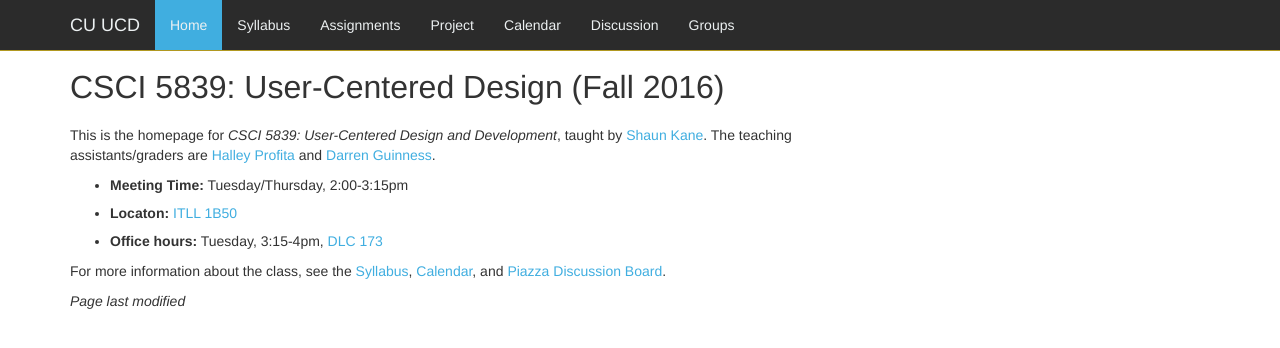
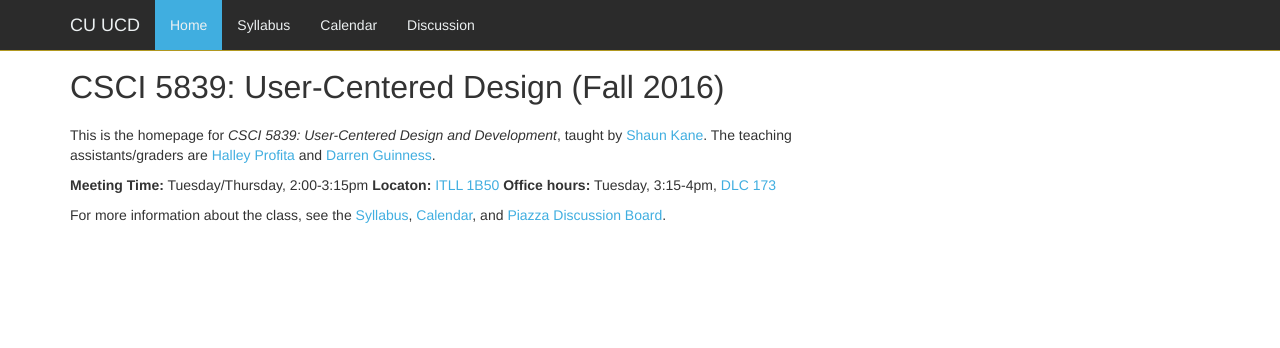
Before and after one commit to shaunkane/csci5839, a Jekyll site: the page built from index.md, in a window 1280 px wide. Shown: the top 348 px of the page. Built offline with Jekyll 4.4.1, drawn with Linux system fonts in a browser that asks for light colours.

Commit message:
simplified navigation

```diff
--- a/_config.yml
+++ b/_config.yml
@@ -7,5 +7,3 @@ description: "Bootstrap theme"
 # Build settings
 markdown: kramdown
 permalink: pretty
-gems:
-  - jekyll-last-modified-at
--- a/_layouts/default.html
+++ b/_layouts/default.html
@@ -26,11 +26,8 @@
           <ul class="nav navbar-nav">
             <li id="home"><a href="{{ page.root }}index.html">Home</a></li>
 		 <li id="syllabus"><a href="{{ page.root }}syllabus.html">Syllabus</a></li>
-		 			 <li id="assignments"><a href="{{ page.root }}assignments.html">Assignments</a></li>
-					 		 			 <li id="project"><a href="{{ page.root }}project.html">Project</a></li>
             <li id="calendar"><a href=https://docs.google.com/a/colorado.edu/spreadsheets/d/1buQd9hJEMzsPYYlKtFDSn4ric1YP7EgrqsXLFM-mmOs/edit?usp=sharing" target="_blank">Calendar</a></li>
             <li id="discussion"><a href="https://piazza.com/class/irzgwb3cgty63h" target="_blank">Discussion</a></li>
-			<li id="groups"><a href="{{ page.root }}groups.html">Groups</a></li>
           </ul>
         </div><!--/.nav-collapse -->
       </div>
@@ -40,7 +37,6 @@
 
       <div class="main">
 		  {{ content }}
-		  <p><em>Page last modified {{ page.last_modified_at | date: '%B %-d %Y' }}</em></p>
       </div>
     </div><!-- /.container -->
 	<script src="{{ page.root }}js/jquery-2.1.1.min.js"></script>
--- a/index.md
+++ b/index.md
@@ -8,8 +8,8 @@ highlight: home
 
 This is the homepage for *CSCI 5839: User-Centered Design and Development*, taught by [Shaun Kane](http://shaunkane.com). The teaching assistants/graders are <a href="mailto:halley.profita@colorado.edu">Halley Profita</a> and <a href="mailto:darren.guinness@colorado.edu">Darren Guinness</a>.
 
-- **Meeting Time:** Tuesday/Thursday, 2:00-3:15pm
-- **Locaton:** [ITLL 1B50](http://www.colorado.edu/campusmap/map.html?bldg=ITLL)
-- **Office hours:** Tuesday, 3:15-4pm, [DLC 173](http://www.colorado.edu/campusmap/map.html?bldg=DLC)
+**Meeting Time:** Tuesday/Thursday, 2:00-3:15pm
+**Locaton:** [ITLL 1B50](http://www.colorado.edu/campusmap/map.html?bldg=ITLL)
+**Office hours:** Tuesday, 3:15-4pm, [DLC 173](http://www.colorado.edu/campusmap/map.html?bldg=DLC)
 
 For more information about the class, see the [Syllabus](syllabus.html), [Calendar](https://docs.google.com/a/colorado.edu/spreadsheets/d/1buQd9hJEMzsPYYlKtFDSn4ric1YP7EgrqsXLFM-mmOs/edit?usp=sharing), and [Piazza Discussion Board](https://piazza.com/class/irzgwb3cgty63h).
```
